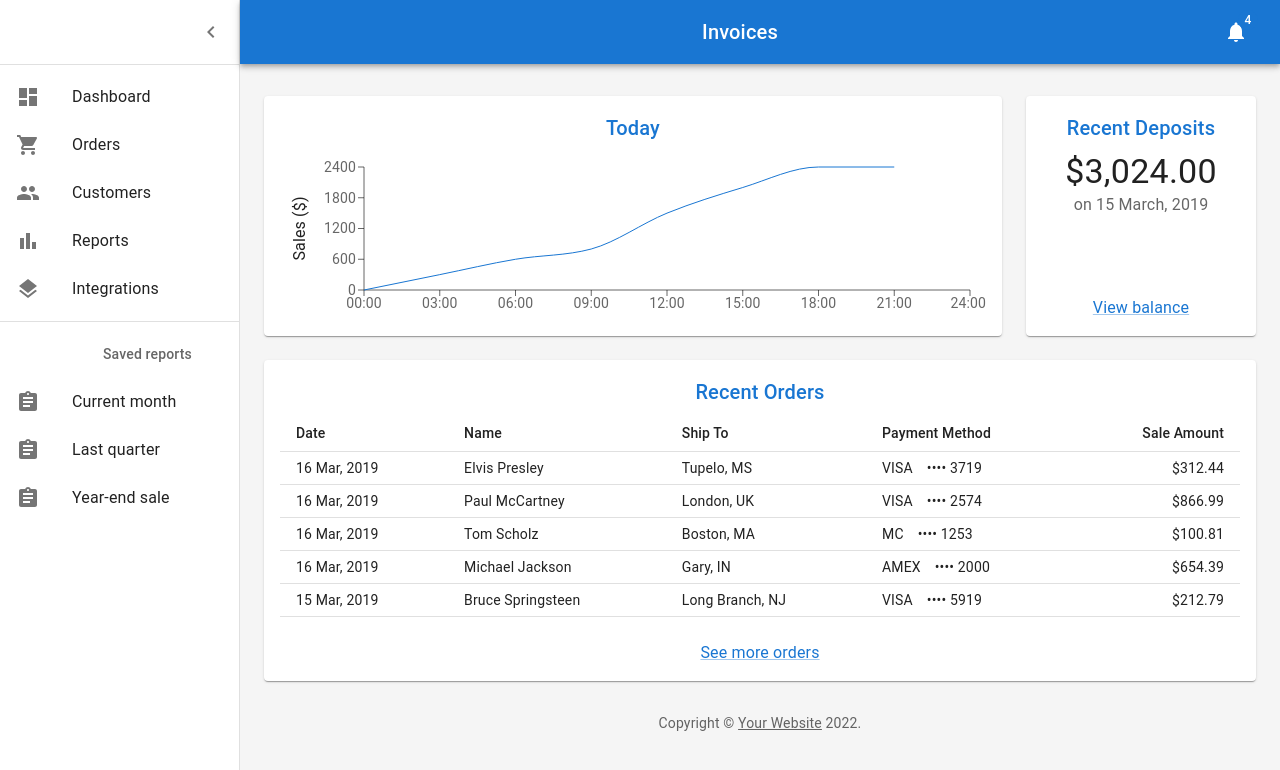
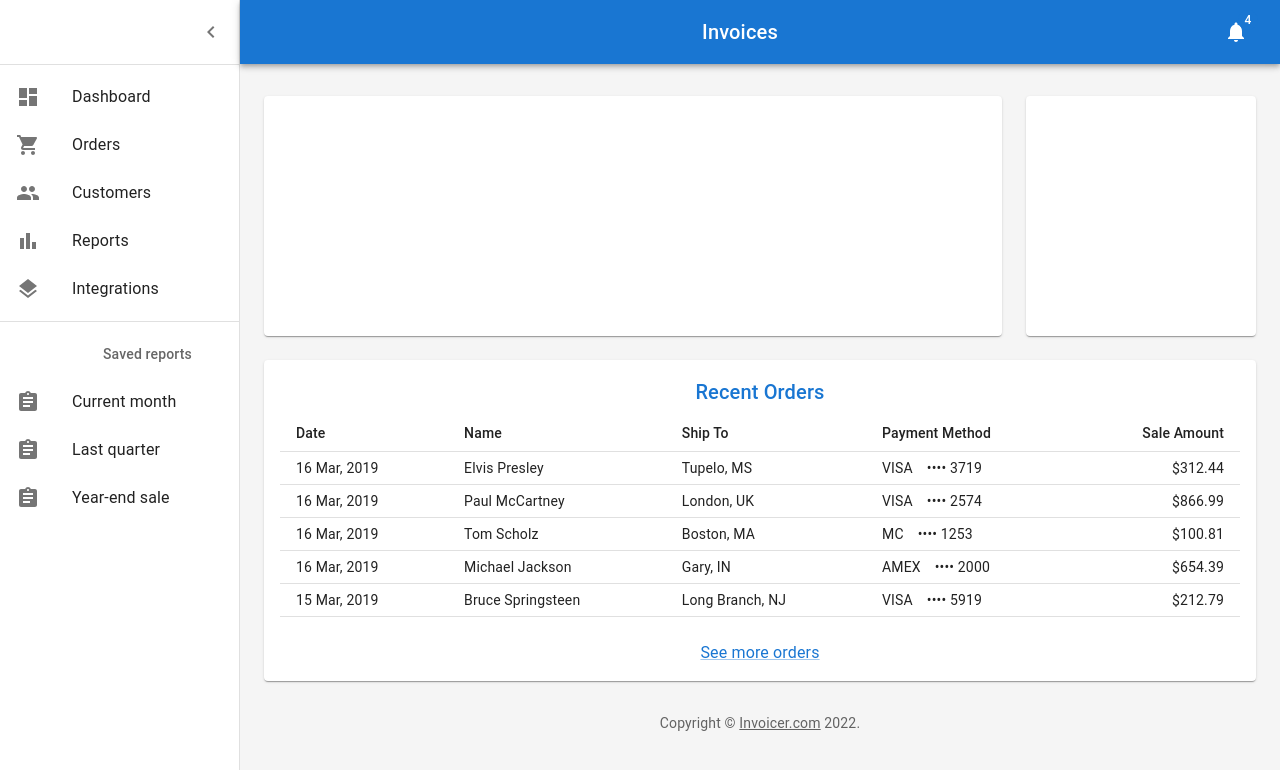
Before and after one commit to kiprogony/invoice-app, a React (Create React App) app: page / in a window 1280 px wide. Shown: the top 770 px of the page. Built offline with nearby package versions, Linux system fonts and the light colour scheme.

Commit message:
Fix: remove component

```diff
--- a/src/components/dashboard/Dashboard.js
+++ b/src/components/dashboard/Dashboard.js
@@ -18,8 +18,8 @@ import MenuIcon from '@mui/icons-material/Menu';
 import ChevronLeftIcon from '@mui/icons-material/ChevronLeft';
 import NotificationsIcon from '@mui/icons-material/Notifications';
 import { mainListItems, secondaryListItems } from './Listitems';
-import Chart from './Chart';
-import Deposits from './Deposits';
+// import Chart from './Chart';
+// import Deposits from './Deposits';
 import Orders from './Orders';
 
 function Copyright(props) {
@@ -27,7 +27,7 @@ function Copyright(props) {
     <Typography variant="body2" color="text.secondary" align="center" {...props}>
       {'Copyright © '}
       <Link color="inherit" href="https://mui.com/">
-        Your Website
+        Invoicer.com
       </Link>{' '}
       {new Date().getFullYear()}
       {'.'}
@@ -172,7 +172,7 @@ function DashboardContent() {
                     height: 240,
                   }}
                 >
-                  <Chart />
+                  {/* <Chart /> */}
                 </Paper>
               </Grid>
               {/* Recent Deposits */}
@@ -185,7 +185,7 @@ function DashboardContent() {
                     height: 240,
                   }}
                 >
-                  <Deposits />
+                  {/* <Deposits /> */}
                 </Paper>
               </Grid>
               {/* Recent Orders */}
```
